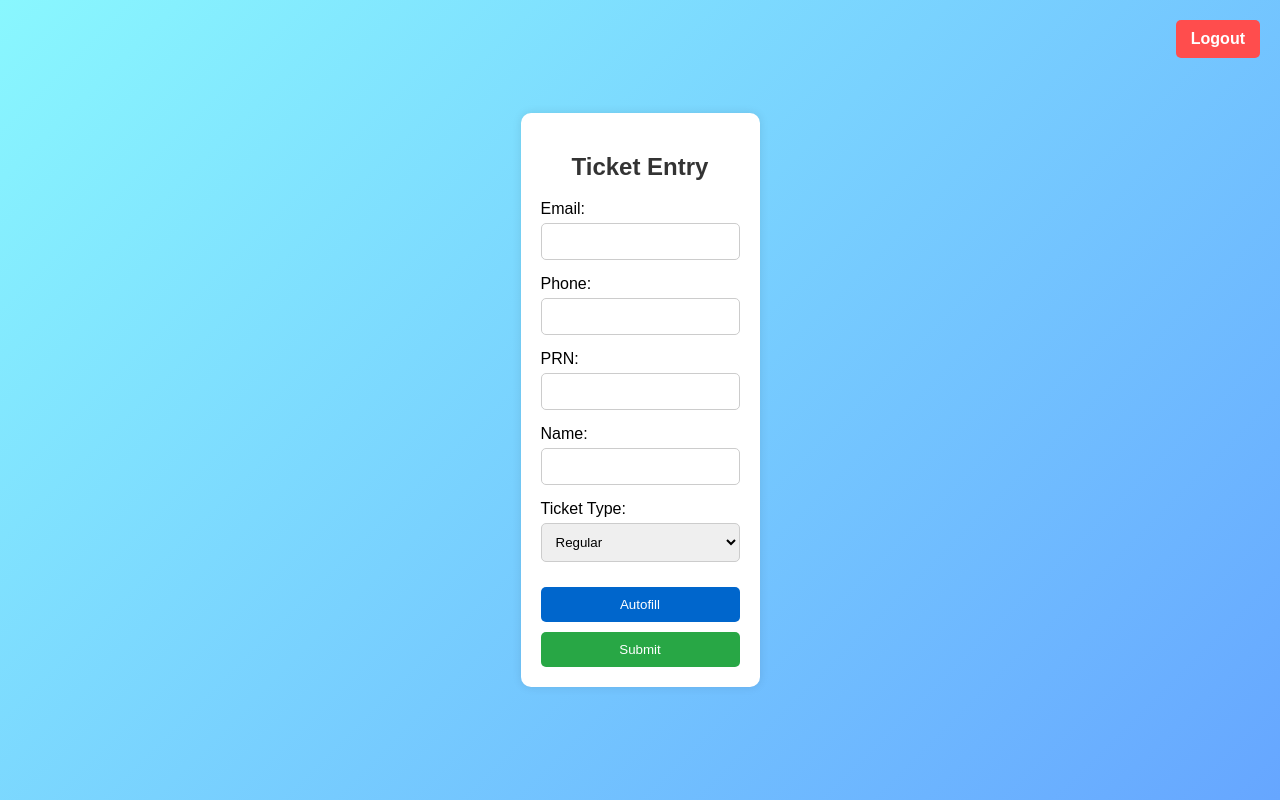
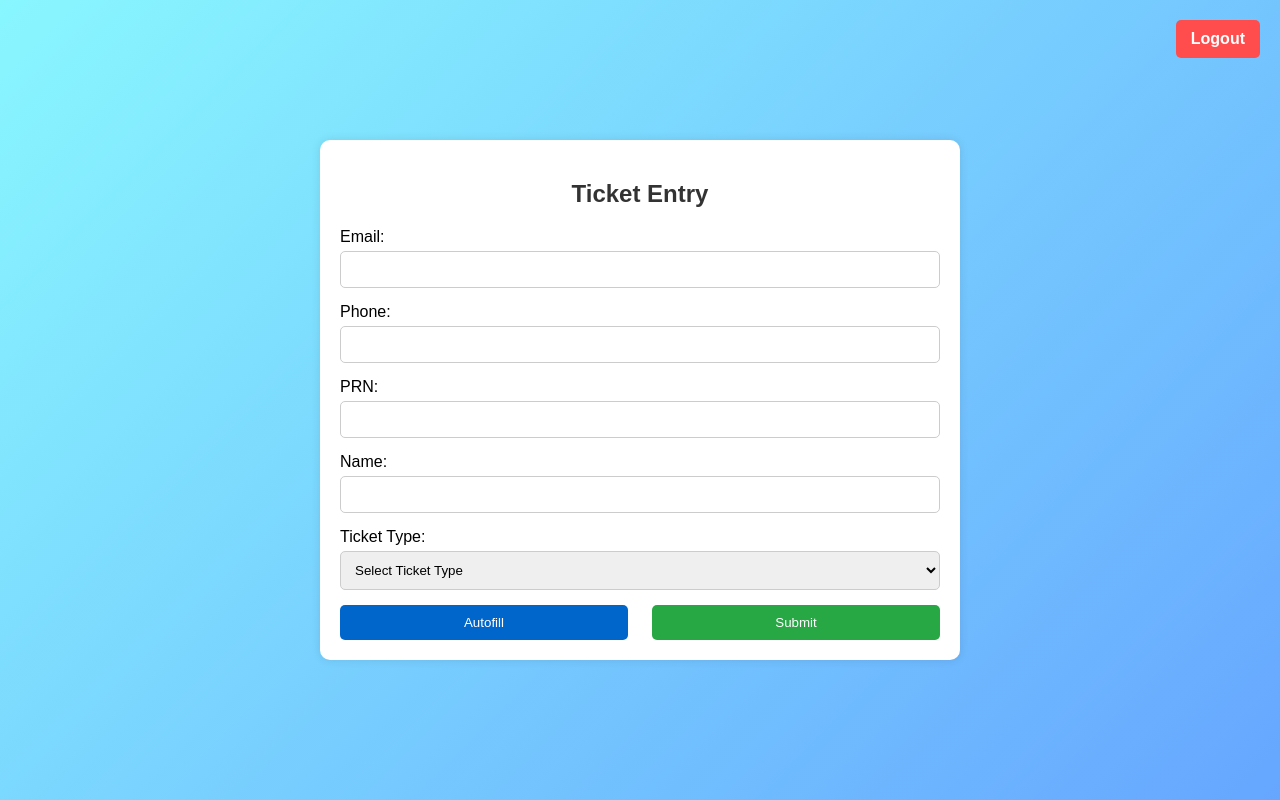
Before and after one commit to Kannada-Koota-PES/KK-Ticketing-2024, a Flask app: page /ticket_entry in a window 1280 px wide. Run offline with Flask 3, Linux system fonts and the light colour scheme; the visitor is signed in with stand-in values (Sample User, id 1).

Commit message:
UI Improvement
+ Reduced session timeout to 10 minutes
+ Added a spinner while fetching details
+ Added confirmation box before submitting
+ Added js check function for email check and other fields

```diff
--- a/app/app.py
+++ b/app/app.py
@@ -16,7 +16,7 @@ app = Flask(__name__)
 app.config.from_object('config.Config')
 
 # Set session timeout to 30 minutes
-app.config['PERMANENT_SESSION_LIFETIME'] = timedelta(minutes=30)
+app.config['PERMANENT_SESSION_LIFETIME'] = timedelta(minutes=10)
 
 # Initialize logging
 logger = logging.getLogger(__name__)
--- a/app/templates/ticket_entry.html
+++ b/app/templates/ticket_entry.html
@@ -7,7 +7,7 @@
 
     <!-- JavaScript to handle the back button and session timeout -->
     <script>
-        var sessionTimeout = 30 * 60 * 1000;  // 30 minutes
+        var sessionTimeout = 10 * 60 * 1000;  // 10 minutes
         var timeoutTimer;
 
         function autoLogout() {
@@ -25,6 +25,9 @@
             var phone = document.getElementById('phone').value;
             var prn = document.getElementById('prn').value;
 
+            // Show the spinner overlay
+            document.getElementById('spinner-overlay').style.display = 'flex';
+
             fetch('{{ url_for("fetch_data") }}', {
                 method: 'POST',
                 headers: {
@@ -34,6 +37,9 @@
             })
             .then(response => response.json())
             .then(data => {
+                // Hide the spinner overlay
+                document.getElementById('spinner-overlay').style.display = 'none';
+
                 if (data.error) {
                     alert(data.error);
                 } else {
@@ -43,9 +49,50 @@
                 }
             })
             .catch(error => {
+                // Hide the spinner overlay
+                document.getElementById('spinner-overlay').style.display = 'none';
+
                 console.error('Error fetching data:', error);
                 alert('Error fetching data.');
             });
+        }
+
+        function validateEmail(email) {
+            var re = /^[^\s@]+@[^\s@]+\.[^\s@]+$/;
+            return re.test(String(email).toLowerCase());
+        }
+
+        function confirmSubmission(event) {
+            event.preventDefault();  // Prevent the form from submitting
+
+            var email = document.getElementById('email').value;
+            var phone = document.getElementById('phone').value;
+            var prn = document.getElementById('prn').value;
+            var name = document.getElementById('name').value;
+            var ticketType = document.getElementById('ticket_type').value;
+
+            // Check if all required fields are filled
+            if (!email || !phone || !prn || !name || !ticketType) {
+                alert('Please fill in all required fields.');
+                return;
+            }
+
+            // Validate email format
+            if (!validateEmail(email)) {
+                alert('Please enter a valid email address.');
+                return;
+            }
+
+            var confirmationMessage = `Verify the details before submitting:\n
+                Email: ${email}
+                Phone: ${phone}
+                PRN: ${prn}
+                Ticket Type: ${ticketType}
+            `;
+
+            if (confirm(confirmationMessage)) {
+                document.getElementById('ticketForm').submit();
+            }
         }
 
         window.onload = function() {
@@ -67,10 +114,16 @@
 </head>
 <body data-logout-url="{{ url_for('logout') }}" style="font-family: Arial, sans-serif; margin: 0; padding: 0; background: linear-gradient(135deg, #89f7fe, #66a6ff); height: 100vh; display: flex; justify-content: center; align-items: center; position: relative;">
 
+    <!-- Spinner Overlay for buffering -->
+    <div id="spinner-overlay" style="display: none; position: fixed; top: 0; left: 0; width: 100%; height: 100%; background: rgba(0, 0, 0, 0.5); z-index: 1000; justify-content: center; align-items: center; flex-direction: column;">
+        <img src="{{ url_for('static', filename='images/spinner.gif') }}" alt="Loading..." style="width: 200px; height: 200px;">
+        <p style="color: white; margin-top: 10px; font-size: 20px;">Fetching Details...</p>
+    </div>
+
     <!-- Logout Button positioned in the top-right corner -->
     <a href="{{ url_for('logout') }}" style="position: absolute; top: 20px; right: 20px; background-color: #ff4d4d; color: white; padding: 10px 15px; border-radius: 5px; text-decoration: none; font-weight: bold;">Logout</a>
 
-    <div style="max-width: 600px; background-color: #ffffff; padding: 20px; border-radius: 10px; box-shadow: 0px 0px 10px rgba(0, 0, 0, 0.1);">
+    <div style="max-width: 600px; background-color: #ffffff; padding: 20px; border-radius: 10px; box-shadow: 0px 0px 10px rgba(0, 0, 0, 0.1); width: 100%;">
         <h2 style="text-align: center; color: #333;">Ticket Entry</h2>
 
         {% with messages = get_flashed_messages(with_categories=true) %}
@@ -83,7 +136,7 @@
             {% endif %}
         {% endwith %}
 
-        <form method="POST" action="{{ url_for('ticket_entry') }}" style="display: flex; flex-direction: column;">
+        <form id="ticketForm" method="POST" action="{{ url_for('ticket_entry') }}" style="display: flex; flex-direction: column;">
             <label for="email" style="margin-bottom: 5px;">Email:</label>
             <input type="email" id="email" name="email" required style="padding: 10px; margin-bottom: 15px; border: 1px solid #ccc; border-radius: 5px;">
 
@@ -98,17 +151,20 @@
 
             <label for="ticket_type" style="margin-bottom: 5px;">Ticket Type:</label>
             <select id="ticket_type" name="ticket_type" required style="padding: 10px; margin-bottom: 15px; border: 1px solid #ccc; border-radius: 5px;">
+                <option value="" disabled selected>Select Ticket Type</option>
                 <option value="Regular">Regular</option>
                 <option value="VIP">VIP</option>
             </select>
 
-            <button type="button" onclick="autofillData()" style="padding: 10px; margin-top: 10px; background-color: #0066cc; color: #fff; border: none; border-radius: 5px; cursor: pointer;">
-                Autofill
-            </button>
+            <div style="display: flex; justify-content: space-between;">
+                <button type="button" onclick="autofillData()" style="padding: 10px; background-color: #0066cc; color: #fff; border: none; border-radius: 5px; cursor: pointer; width: 48%;">
+                    Autofill
+                </button>
 
-            <button type="submit" style="padding: 10px; margin-top: 10px; background-color: #28a745; color: #fff; border: none; border-radius: 5px; cursor: pointer;">
-                Submit
-            </button>
+                <button type="button" onclick="confirmSubmission(event)" style="padding: 10px; background-color: #28a745; color: #fff; border: none; border-radius: 5px; cursor: pointer; width: 48%;">
+                    Submit
+                </button>
+            </div>
         </form>
     </div>
 
```
Also changed, not shown: app/static/images/spinner.gif (added).
